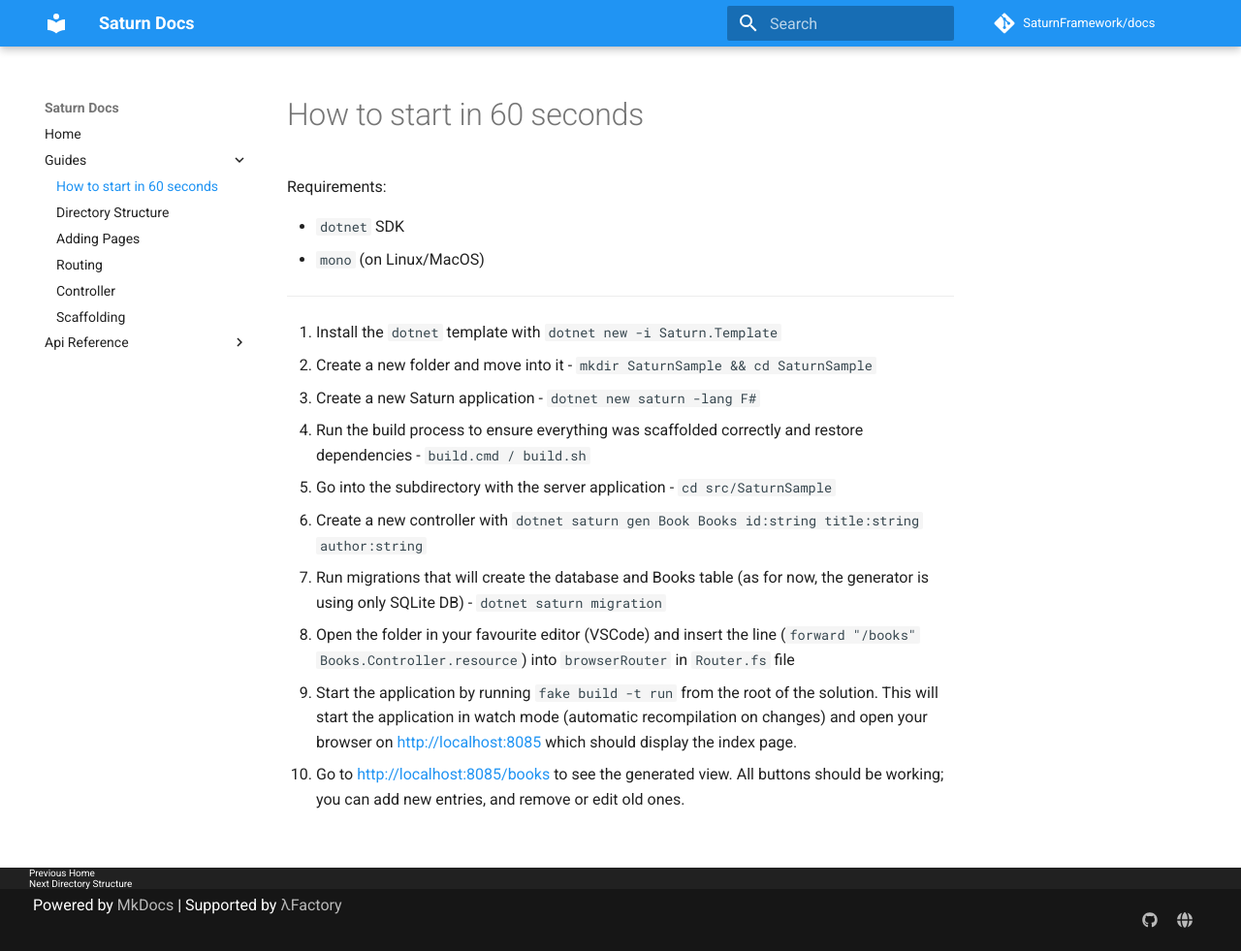
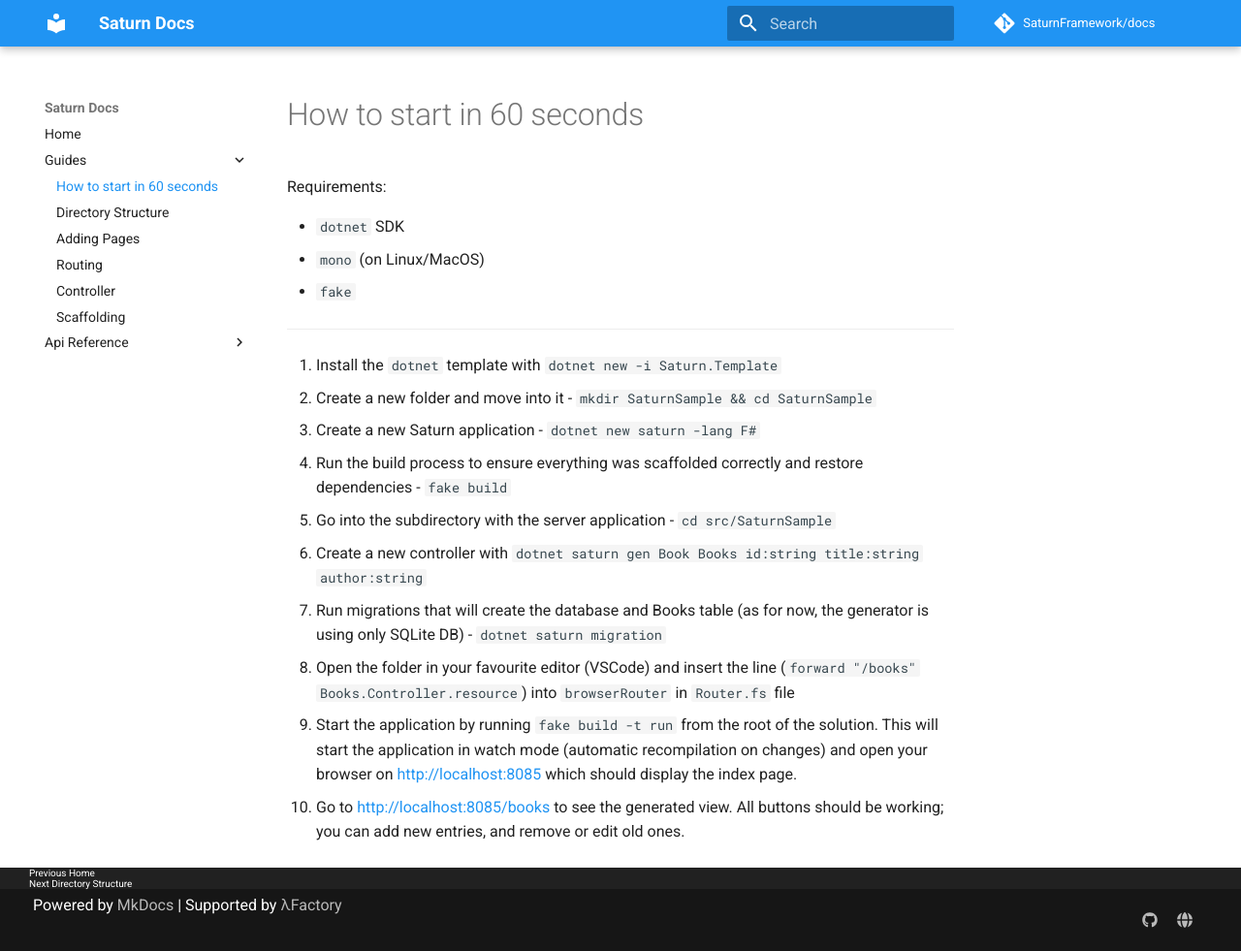
Before and after one commit to tmpreston/docs-2, an MkDocs documentation site: the page built from docs/guides/how-to-start.md, in a window 1280 px wide and 981 px high. Shown: the whole window at 97% size. Built offline with MkDocs 1.6.1 and Material for MkDocs 9.7.7, drawn with Linux system fonts in a browser that asks for light colours; comment, search, counter and statistics services are not loaded; old or Windows-style settings are respelled for this version of MkDocs.

Commit message:
update startup doc: build step now uses fake (#30)
* update build step to use fake - build.fsx has replaced build.cmd/build.sh

* correct formatting in markdown

```diff
--- a/docs/guides/how-to-start.md
+++ b/docs/guides/how-to-start.md
@@ -4,13 +4,15 @@
 
 * `dotnet` SDK
 * `mono` (on Linux/MacOS)
+* `fake`
 
 ---
+
 
 1. Install the `dotnet` template with `dotnet new -i Saturn.Template`
 2. Create a new folder and move into it - `mkdir SaturnSample && cd SaturnSample`
 3. Create a new Saturn application - `dotnet new saturn -lang F#`
-4. Run the build process to ensure everything was scaffolded correctly and restore dependencies - `build.cmd / build.sh`
+4. Run the build process to ensure everything was scaffolded correctly and restore dependencies - `fake build`
 5. Go into the subdirectory with the server application - `cd src/SaturnSample`
 6. Create a new controller with `dotnet saturn gen Book Books id:string title:string author:string`
 7. Run migrations that will create the database and Books table (as for now, the generator is using only SQLite DB) - `dotnet saturn migration`
```
